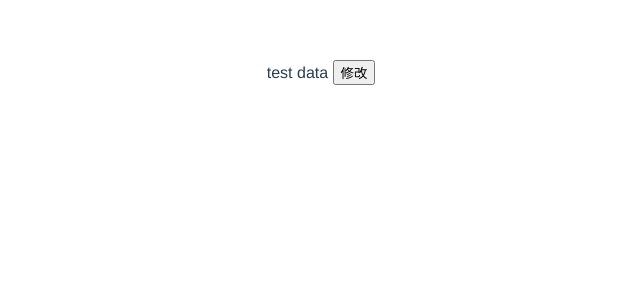
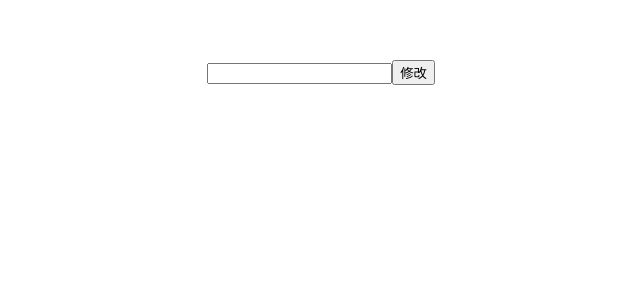
Before and after one commit to Godzilla-Henry/git_test, a Vue app: page / in a window 1280 px wide. Shown: the top 300 px of the page, without its empty margins (319-959 px from the left). Built offline with nearby package versions, Linux system fonts and the light colour scheme.

Commit message:
Initial commit

```diff
--- a/src/App.vue
+++ b/src/App.vue
@@ -1,7 +1,7 @@
 <template>
   <div id="app">
     {{test}}
-
+    <input type="text" v-model="test">
     <button @click="changeHandler()"> 修改 </button>
   </div>
 </template>
@@ -12,12 +12,12 @@ export default {
   name: 'App',
   data(){
     return{
-
+      test:""
     }
   },
   methods:{
     changeHandler() {
-      this.$store.dispatch('updateTest','balabala')
+      this.$store.dispatch('updateTest',test)
     }
   },
   computed: {
```
